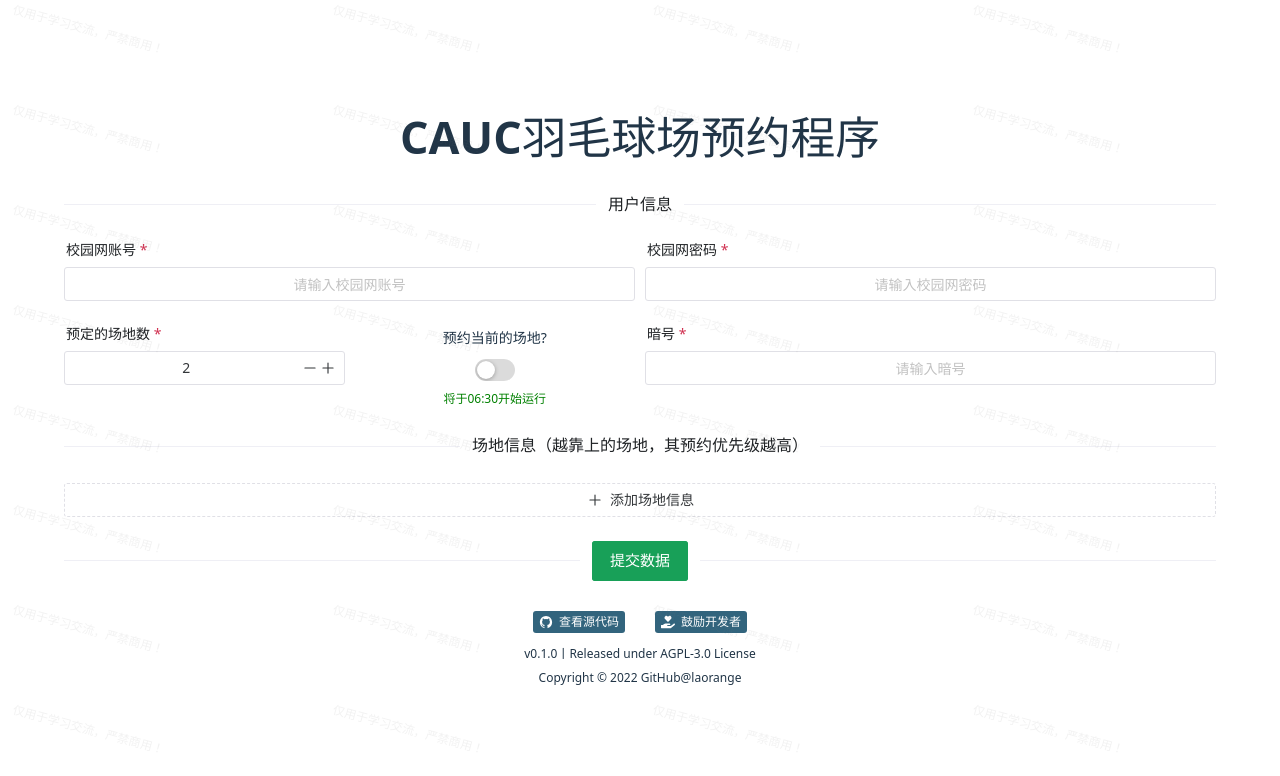
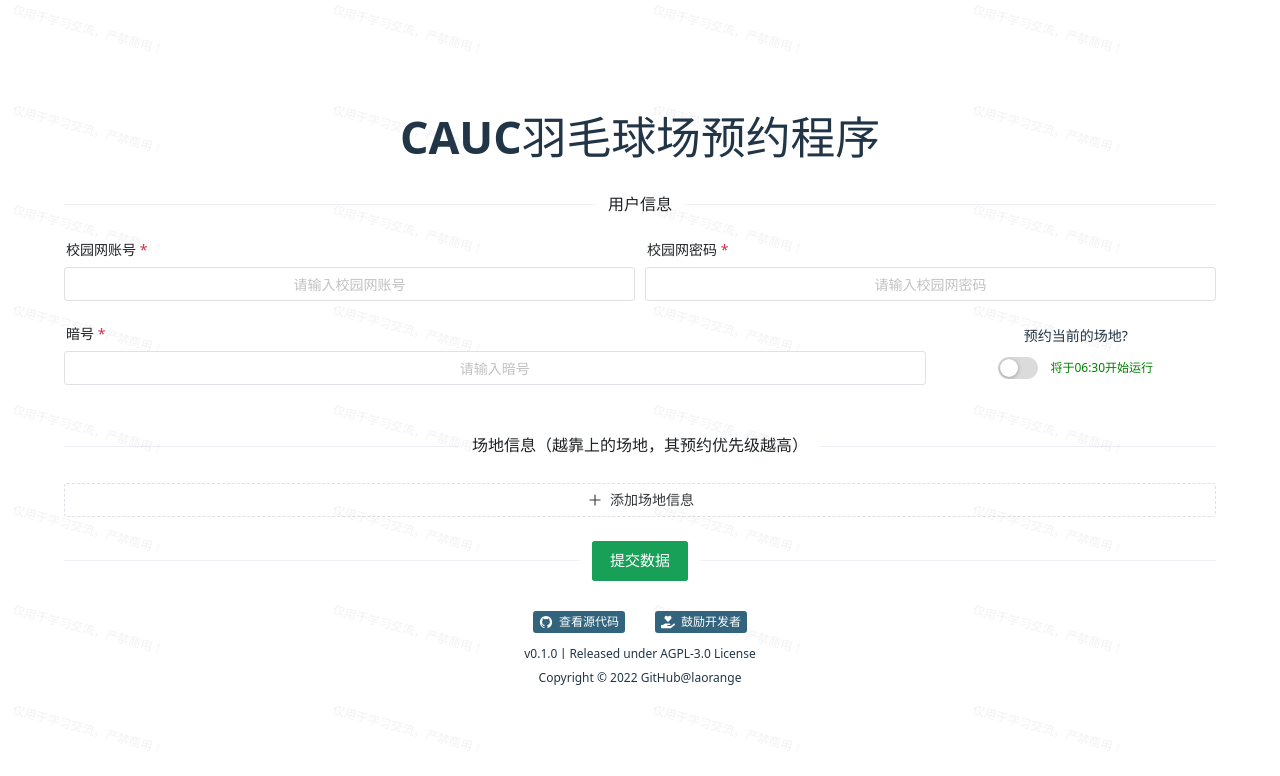
Before and after one commit to laorange/cauc-badminton-field-booker-ui, a Vue app: page / in a window 1280 px wide. Shown: the top 776 px of the page. Built offline with nearby package versions, Linux system fonts and the light colour scheme.

Commit message:
revert(userInfo): 删除fieldNum

```diff
--- a/src/assets/types.ts
+++ b/src/assets/types.ts
@@ -8,6 +8,5 @@
     account: string,
     password: string,
     startNow: boolean,
-    fieldNum: number,
     preferences: Preference[]
 }
--- a/src/components/UserInputArea.vue
+++ b/src/components/UserInputArea.vue
@@ -19,7 +19,6 @@
   account: "",
   password: "",
   startNow: false,
-  fieldNum: 2,
   preferences: [],
 });
 
@@ -46,12 +45,6 @@
       if (!userInfo.password) return new Error("请输入校园网密码");
     },
   },
-  fieldNum: {
-    trigger: ["input", "blur"],
-    validator: () => {
-      if (!userInfo.fieldNum || userInfo.fieldNum < 0) return new Error("请输入您想预定的场地数");
-    },
-  },
 });
 
 function selectSchoolArea(preference: Preference, schoolArea: string) {
@@ -61,7 +54,7 @@
 const showResult = ref(false);
 
 async function submit() {
-  if (!userInfo.cipher || !userInfo.fieldNum || !userInfo.account || !userInfo.password) {
+  if (!userInfo.cipher || !userInfo.account || !userInfo.password) {
     return message.error(`请先补全"用户信息"`);
   } else if (!userInfo.preferences.length) {
     return message.error(`请先添加"场地信息"`);
@@ -94,26 +87,23 @@
             </n-form-item>
           </div>
         </n-gi>
-        <n-gi>
-          <div id="field-num">
-            <n-form-item label="预定的场地数" path="fieldNum" :rule="formRules.fieldNum" required>
-              <n-input-number style="width: 100%" :min="0" v-model:value="userInfo.fieldNum" placeholder="请输入预定的场地数"/>
+        <n-gi span="3">
+          <div id="cipher">
+            <n-form-item label="暗号" path="account" :rule="formRules.cipher" required>
+              <n-input v-model:value="userInfo.cipher" placeholder="请输入暗号"/>
             </n-form-item>
           </div>
         </n-gi>
         <n-gi>
+          <div style="padding-bottom: 24px">
             <n-space style="height: 100%" vertical justify="center" align="center">
               <div>预约当前的场地?</div>
+              <n-space align="center" justify="center">
                 <n-switch v-model:value="userInfo.startNow"/>
                 <div v-if="!userInfo.startNow" style="font-size: 12px; color: green">将于06:30开始运行</div>
                 <div v-else style="font-size: 12px; color: green">即刻开始运行</div>
               </n-space>
-        </n-gi>
-        <n-gi span="2">
-          <div id="cipher">
-            <n-form-item label="暗号" path="account" :rule="formRules.cipher" required>
-              <n-input v-model:value="userInfo.cipher" placeholder="请输入暗号"/>
-            </n-form-item>
+            </n-space>
           </div>
         </n-gi>
       </n-grid>
```
Lines whose indentation alone changed are shown as unchanged.
